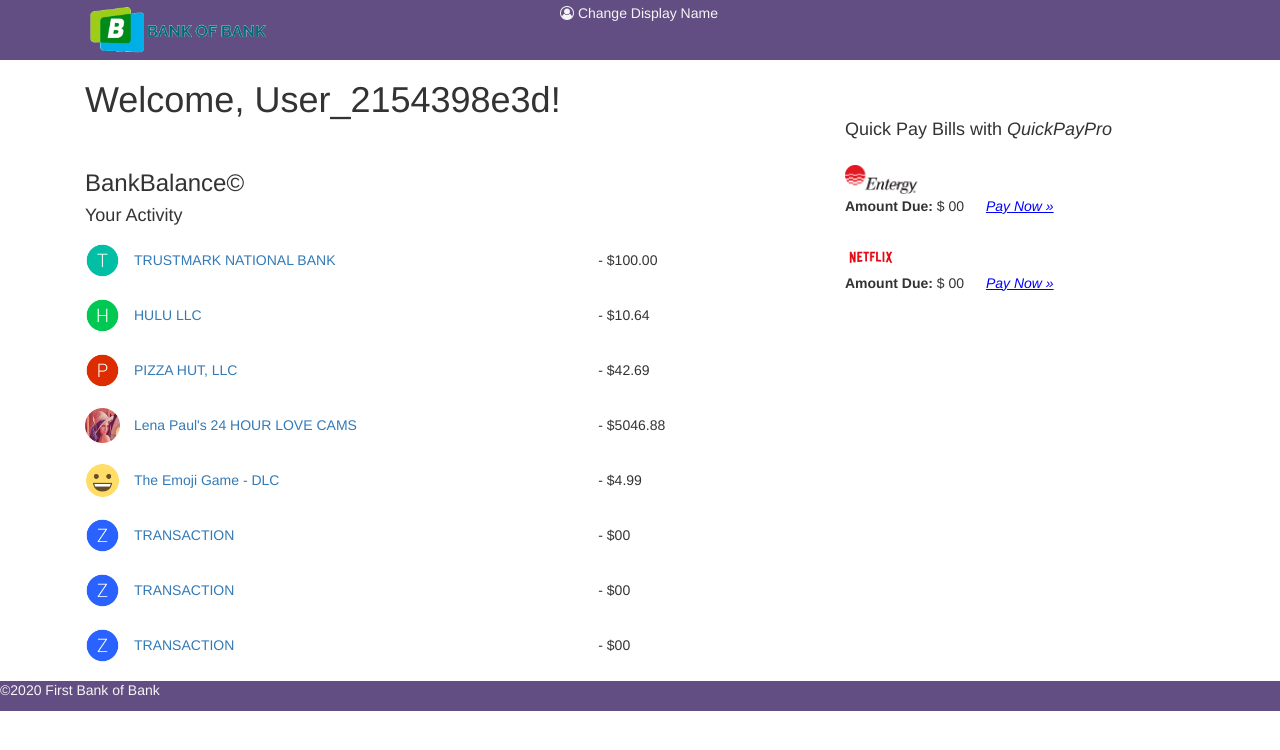
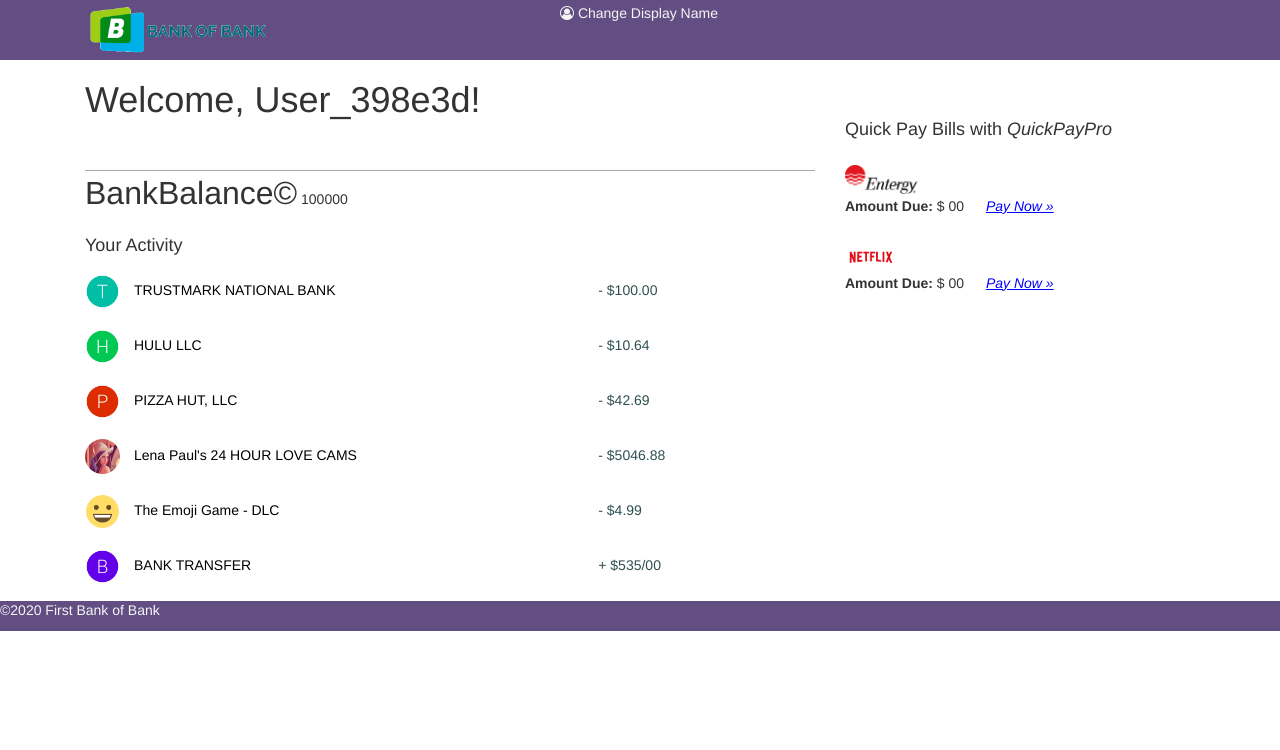
Before and after one commit to janaeknight/atm, a plain HTML site: page index.html in a window 1280 px wide. Drawn offline with Linux system fonts and the light colour scheme.

Commit message:
gen update

```diff
--- a/css/style.css
+++ b/css/style.css
@@ -82,6 +82,14 @@ footer {
 }
 #mainScreen a:hover { cursor: pointer !important; }
 
+.bankbalance {
+    border-top: 1px solid darkgray;
+    margin: 20px auto;
+}
+.bankbalance p {
+    display: inline; font-size: 32px;
+}
+
 .activity-alert {
     display: flex; flex-direction: row;
     width: 98%; height: 40px;
@@ -92,9 +100,11 @@ footer {
 .activity-alert img {
     height: 35px; padding-right: 14px;
 }
+.activity-alert a { color: black; }
 .activity-alert a:hover { text-decoration: none; color: auto; }
 .activity-alert span {
     justify-self: flex-end; justify-content: flex-end; justify-self: flex-end; text-justify: distribute-all-lines;
+    color: darkslategray;
 }
 .activity-alert .row {
     width: inherit;
--- a/index.html
+++ b/index.html
@@ -71,10 +71,11 @@
         </header>
         <div class="container">
             <div class="col-sm-8">
-                <h1> Welcome, User_2154398e3d!</h1>
+                <h1> Welcome, User_398e3d!</h1>
                 <br>
                 <div class="bankbalance">
-                    <h3>BankBalance&copy;</h3>
+                    <p>BankBalance&copy;</p>
+                    <span id="balance">100000</span>
                 </div>
                 <div id="activity">
                     <h4>Your Activity</h4>
@@ -135,6 +136,17 @@
                             </div>
                         </div> <!-- Emoji Game -->
                         <div class="activity-alert">
+                            <img src="images/b.png">
+                            <div class="row">
+                                <div class="col-xs-8">
+                                    <a>BANK TRANSFER</a>
+                                </div>
+                                <div class="col-xs-4">
+                                    <span>+ $<span class="transactAmount" value="">535/00</span></span>
+                                </div>
+                            </div>
+                        </div> <!--  -->
+                        <!--div class="activity-alert">
                             <img src="images/z.png">
                             <div class="row">
                                 <div class="col-xs-8">
@@ -144,8 +156,8 @@
                                     <span>- $<span class="transactAmount" value="">00</span></span>
                                 </div>
                             </div>
-                        </div> <!--  -->
-                        <div class="activity-alert">
+                        </div--> <!--  -->
+                        <!--div class="activity-alert">
                             <img src="images/z.png">
                             <div class="row">
                                 <div class="col-xs-8">
@@ -155,18 +167,7 @@
                                     <span>- $<span class="transactAmount" value="">00</span></span>
                                 </div>
                             </div>
-                        </div> <!--  -->
-                        <div class="activity-alert">
-                            <img src="images/z.png">
-                            <div class="row">
-                                <div class="col-xs-8">
-                                    <a>TRANSACTION</a>
-                                </div>
-                                <div class="col-xs-4">
-                                    <span>- $<span class="transactAmount" value="">00</span></span>
-                                </div>
-                            </div>
-                        </div> <!--  -->
+                        </div--> <!--  -->
                     </div>
                 </div>
             </div>
```
Also changed, not shown: java/javascript.js (+10 -0 lines), images/b.png (added).
